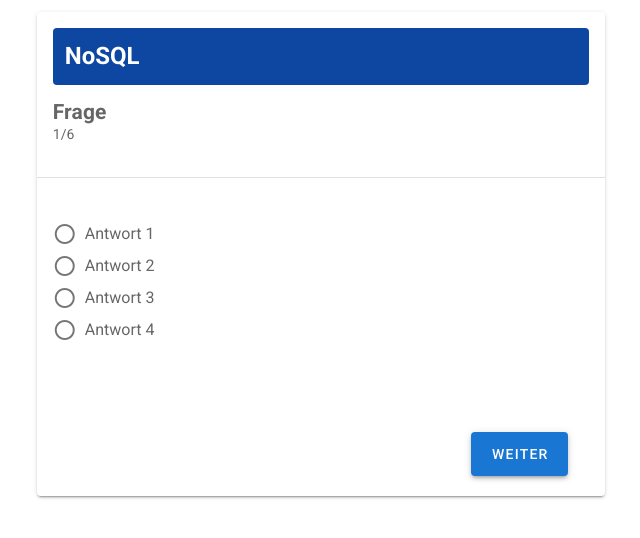
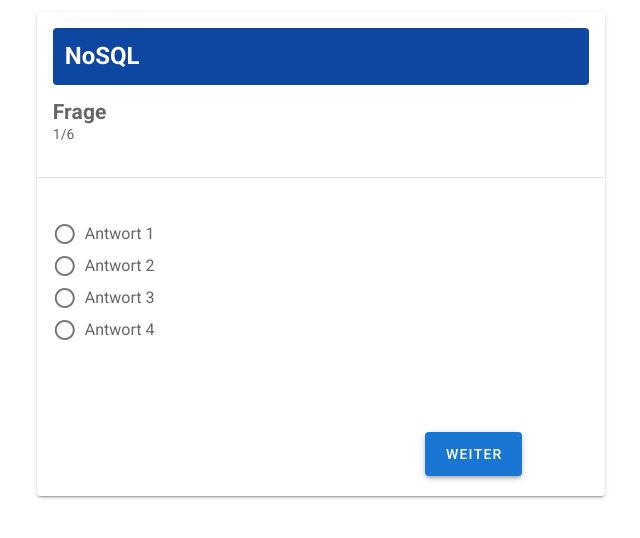
Before and after one commit to Gruppe-NoSQL/mongodb-quiz-frontend, a Vue app: page /quiz in a window 1280 px wide. Shown: the top 538 px of the page, without its empty margins (319-959 px from the left). Built offline with nearby package versions, Linux system fonts and the light colour scheme.

Commit message:
new function for Button

```diff
--- a/src/views/Quiz.vue
+++ b/src/views/Quiz.vue
@@ -11,7 +11,7 @@
                 </v-card-title>
                 <v-card-text>
                   <h2>Frage</h2>
-                  <p>1/6</p>
+                  <p>{{ f+1 }}/6</p>
                 </v-card-text>
                 <v-divider></v-divider>
                 <br />
@@ -27,12 +27,13 @@
                 <br />
                 <br />
                 <v-card-actions>
-                  <v-col offset-md="9">
+                  <v-col offset-md="8">
                       <v-btn
                       color="primary"
                       elevation="3"
                       large
-                    >WEITER</v-btn>
+                      v-on:click="weiterButton(); textButton(); resultButton()"
+                    >{{ textB }}</v-btn>
                   </v-col>
                 </v-card-actions>
             </v-card>
@@ -41,3 +42,32 @@
     </v-container>
   </div>
 </template>
+
+<script>
+
+export default {
+  data:() => ({
+    f: 0,
+    textB: 'Weiter',
+    result: ' '
+  }),
+
+  methods: {
+    weiterButton() {
+      this.f++;
+    },
+    textButton() {
+      if (this.f > 4) {
+        this.textB='Abschicken'
+      }
+    },
+    resultButton() {
+      if (this.f > 5) {
+        this.$router.push('/result')
+      }
+    }
+  }
+}
+
+
+</script>
```
Also changed, not shown: 1 other file (tests, documents, lock files or other folders).
